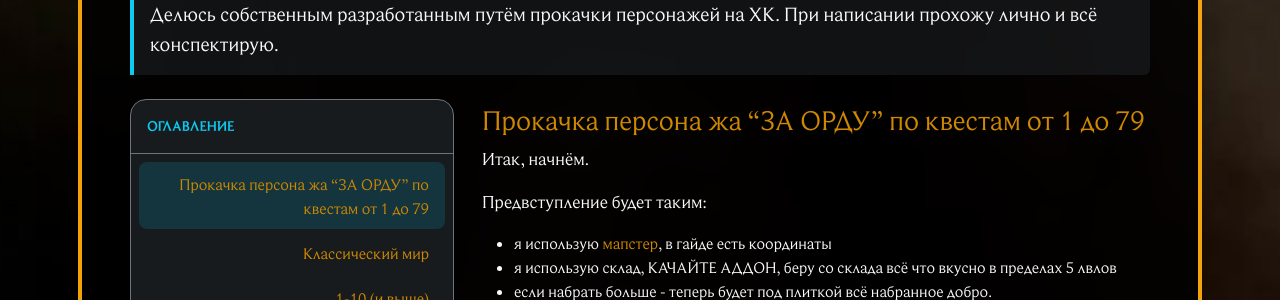
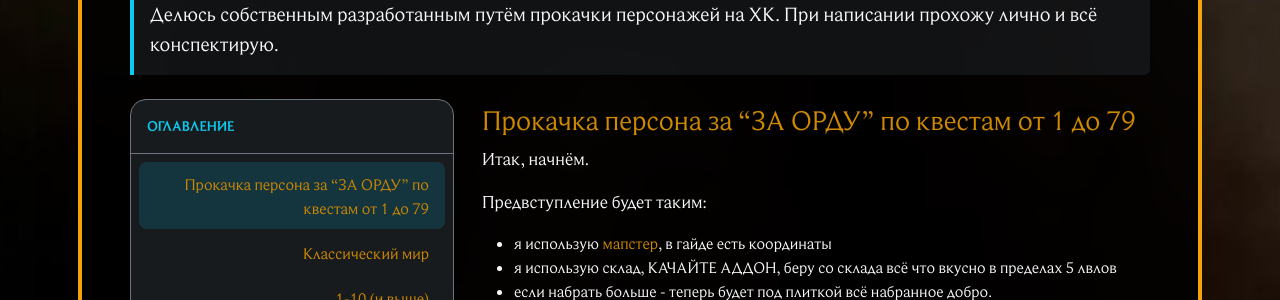
Before and after one commit to Phoenix-Guilds/phoenix-guilds.github.io, a Jekyll site: the page built from _guides/gayd-po-prokachke-hk-ot-silmy.md, in a window 1280 px wide. Shown: the part 667-967 px from the top of the page. Built offline with Jekyll 4.4.1, drawn with Linux system fonts in a browser that asks for light colours; nearby versions of some CDN libraries; library files that are not in the unit come from our copies.

Commit message:
Update Гайды “gayd-po-prokachke-hk-ot-silmy”

```diff
--- a/_guides/gayd-po-prokachke-hk-ot-silmy.md
+++ b/_guides/gayd-po-prokachke-hk-ot-silmy.md
@@ -6,7 +6,7 @@ description: |-
   Делюсь собственным разработанным путём прокачки персонажей на ХК.
   При написании прохожу лично и всё конспектирую.
 ---
-### Прокачка персона жа "ЗА ОРДУ" по квестам от 1 до 79
+### Прокачка персона за "ЗА ОРДУ" по квестам от 1 до 79
 
 Итак, начнём.
 
```
